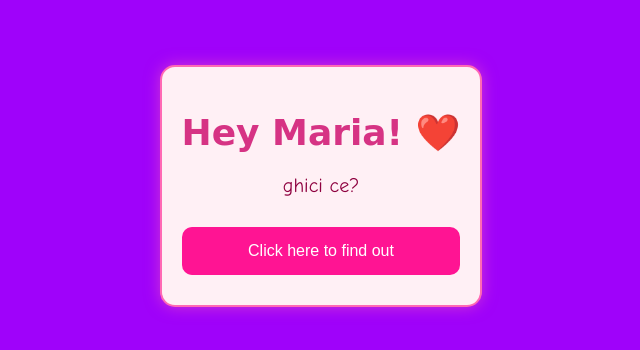
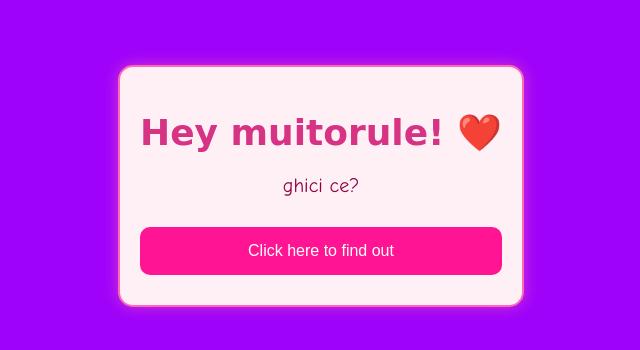
Before and after one commit to 21ksergiu/siteulsmekeross, a plain HTML site: page index.html in a window 1280 px wide. Shown: the part 214-564 px from the top of the page, without its empty margins (319-959 px from the left). Drawn offline with Linux system fonts and the light colour scheme.

Commit message:
Update index.html

```diff
--- a/index.html
+++ b/index.html
@@ -8,7 +8,7 @@
 </head>
 <body>
     <div class="container">
-        <h1>Hey Maria! ❤️</h1>
+        <h1>Hey muitorule! ❤️</h1>
         <p>ghici ce?</p>
         <button onclick="showMessage()">Click here to find out</button>
     </div>
```
